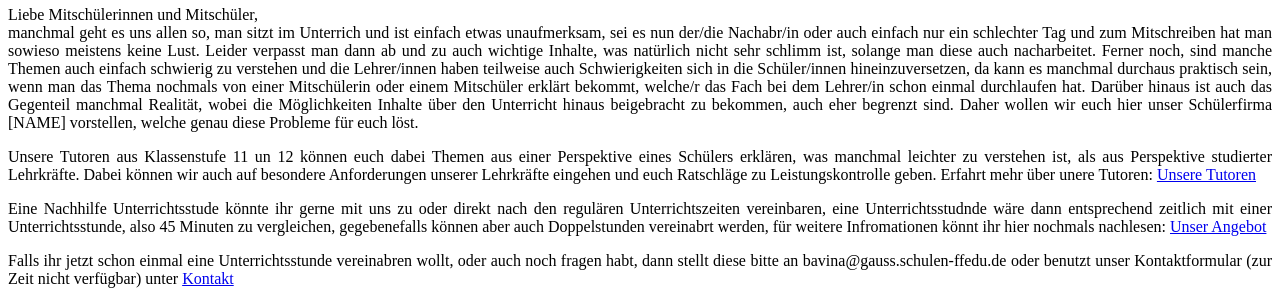
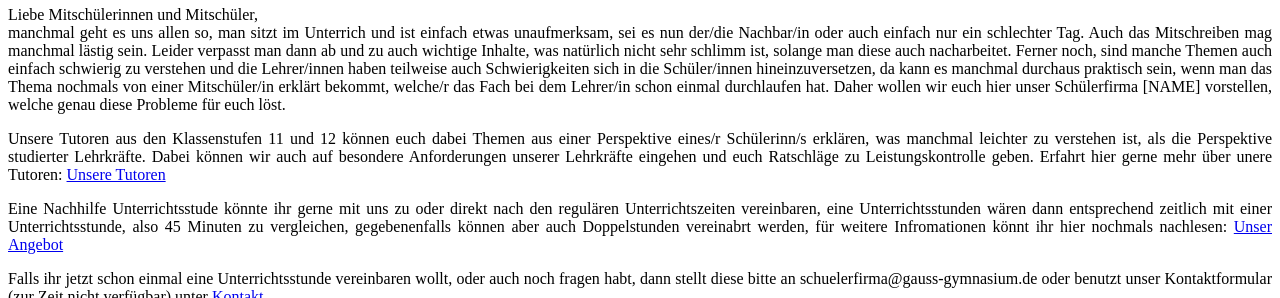
Before and after one commit to bavinaau/Schuelerfirma, a plain HTML site: page schuelerfirma.html in a window 1280 px wide. Shown: the part 82-380 px from the top of the page. Drawn offline with Linux system fonts and the light colour scheme.

Commit message:
Berichtigungen und Vereinfachungen
Es wurden einige inhaltliche Vereinfachungen vorgenommen, ferner wurden Teile des Textes von Rechtschreibfehlern und inhaltlichen Fehelrn befreit, dabei konnte der Text aber noch nicht auf die gewünschte Weise vereinfacht werden.

```diff
--- a/schuelerfirma.html
+++ b/schuelerfirma.html
@@ -26,31 +26,30 @@
 </h1>
 <p>
     Liebe Mitschülerinnen und Mitschüler, <br>
-    manchmal geht es uns allen so, man sitzt im Unterrich und ist einfach etwas unaufmerksam, sei es nun der/die Nachabr/in
-    oder auch einfach nur ein schlechter Tag und zum Mitschreiben hat man sowieso meistens keine Lust.
+    manchmal geht es uns allen so, man sitzt im Unterrich und ist einfach etwas unaufmerksam, sei es nun der/die Nachbar/in
+    oder auch einfach nur ein schlechter Tag. Auch das Mitschreiben mag manchmal lästig sein.
     Leider verpasst man dann ab und zu auch wichtige Inhalte, was natürlich nicht sehr schlimm ist, solange man diese
     auch nacharbeitet. Ferner noch, sind manche Themen auch einfach schwierig zu verstehen und die Lehrer/innen haben teilweise
     auch Schwierigkeiten sich in die Schüler/innen hineinzuversetzen, da kann es manchmal durchaus praktisch sein,
-    wenn man das Thema nochmals von einer Mitschülerin oder einem Mitschüler erklärt bekommt, welche/r das Fach
-    bei dem Lehrer/in schon einmal durchlaufen hat. Darüber hinaus ist auch das Gegenteil manchmal Realität,
-    wobei die Möglichkeiten Inhalte über den Unterricht hinaus beigebracht zu bekommen, auch eher begrenzt sind.
+    wenn man das Thema nochmals von einer Mitschüler/in erklärt bekommt, welche/r das Fach
+    bei dem Lehrer/in schon einmal durchlaufen hat.
     Daher wollen wir euch hier unser Schülerfirma [NAME] vorstellen, welche genau diese Probleme für euch löst.
 </p>
 <p>
-    Unsere Tutoren aus Klassenstufe 11 un 12 können euch dabei Themen aus einer Perspektive eines Schülers erklären,
-    was manchmal leichter zu verstehen ist, als aus Perspektive studierter Lehrkräfte. Dabei können wir auch auf
-    besondere Anforderungen unserer Lehrkräfte eingehen und euch Ratschläge zu Leistungskontrolle geben. Erfahrt mehr über
+    Unsere Tutoren aus den Klassenstufen 11 und 12 können euch dabei Themen aus einer Perspektive eines/r Schülerinn/s erklären,
+    was manchmal leichter zu verstehen ist, als die Perspektive studierter Lehrkräfte. Dabei können wir auch auf
+    besondere Anforderungen unserer Lehrkräfte eingehen und euch Ratschläge zu Leistungskontrolle geben. Erfahrt hier gerne mehr über
     unere Tutoren: <a href="Tutoren.html" class="intext"> Unsere Tutoren </a>
 </p>
 <p>
     Eine Nachhilfe Unterrichtsstude könnte ihr gerne mit uns zu oder direkt nach den regulären Unterrichtszeiten vereinbaren,
-    eine Unterrichtsstudnde wäre dann entsprechend zeitlich mit einer Unterrichtsstunde, also 45 Minuten zu vergleichen,
-    gegebenefalls können aber auch Doppelstunden vereinabrt werden, für weitere Infromationen könnt ihr hier nochmals nachlesen:
+    eine Unterrichtsstunden wären dann entsprechend zeitlich mit einer Unterrichtsstunde, also 45 Minuten zu vergleichen,
+    gegebenenfalls können aber auch Doppelstunden vereinabrt werden, für weitere Infromationen könnt ihr hier nochmals nachlesen:
     <a href="Angebot.html"> Unser Angebot </a>
 </p>
 <p>
-    Falls ihr jetzt schon einmal eine Unterrichtsstunde vereinabren wollt, oder auch noch fragen habt, dann stellt diese bitte an
-    bavina@gauss.schulen-ffedu.de oder benutzt unser Kontaktformular (zur Zeit nicht verfügbar) unter <a href="Kontakt">Kontakt</a>
+    Falls ihr jetzt schon einmal eine Unterrichtsstunde vereinbaren wollt, oder auch noch fragen habt, dann stellt diese bitte an
+    schuelerfirma@gauss-gymnasium.de oder benutzt unser Kontaktformular (zur Zeit nicht verfügbar) unter <a href="Kontakt">Kontakt</a>
 </p>
 <img src="https://upload.wikimedia.org/wikipedia/commons/e/ed/Logo_Gau%C3%9F-Gymnasium_Frankfurt_%28Oder%29.jpg" alt="Gauss-Logo" width=10% height=50px>
 <div class="bottomnav">
```
